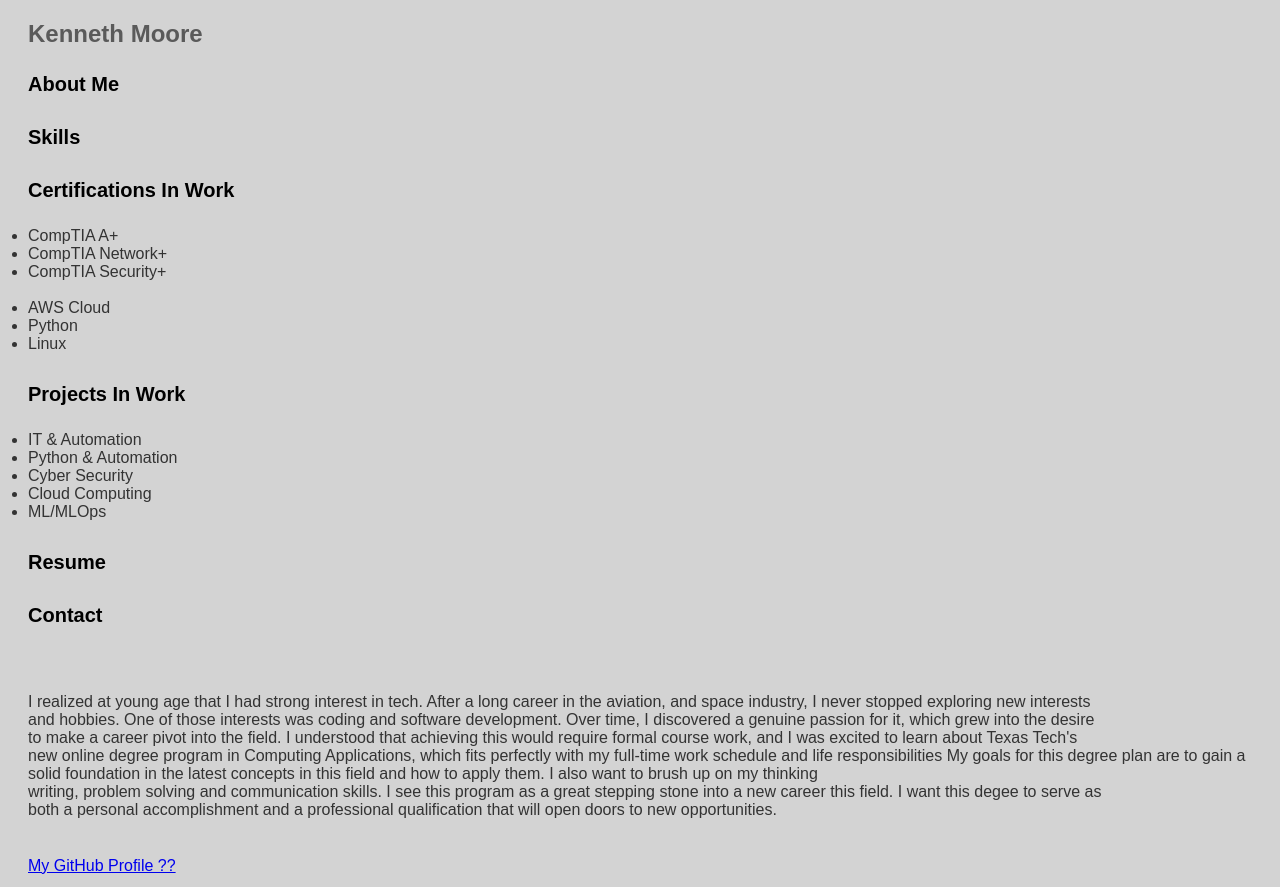
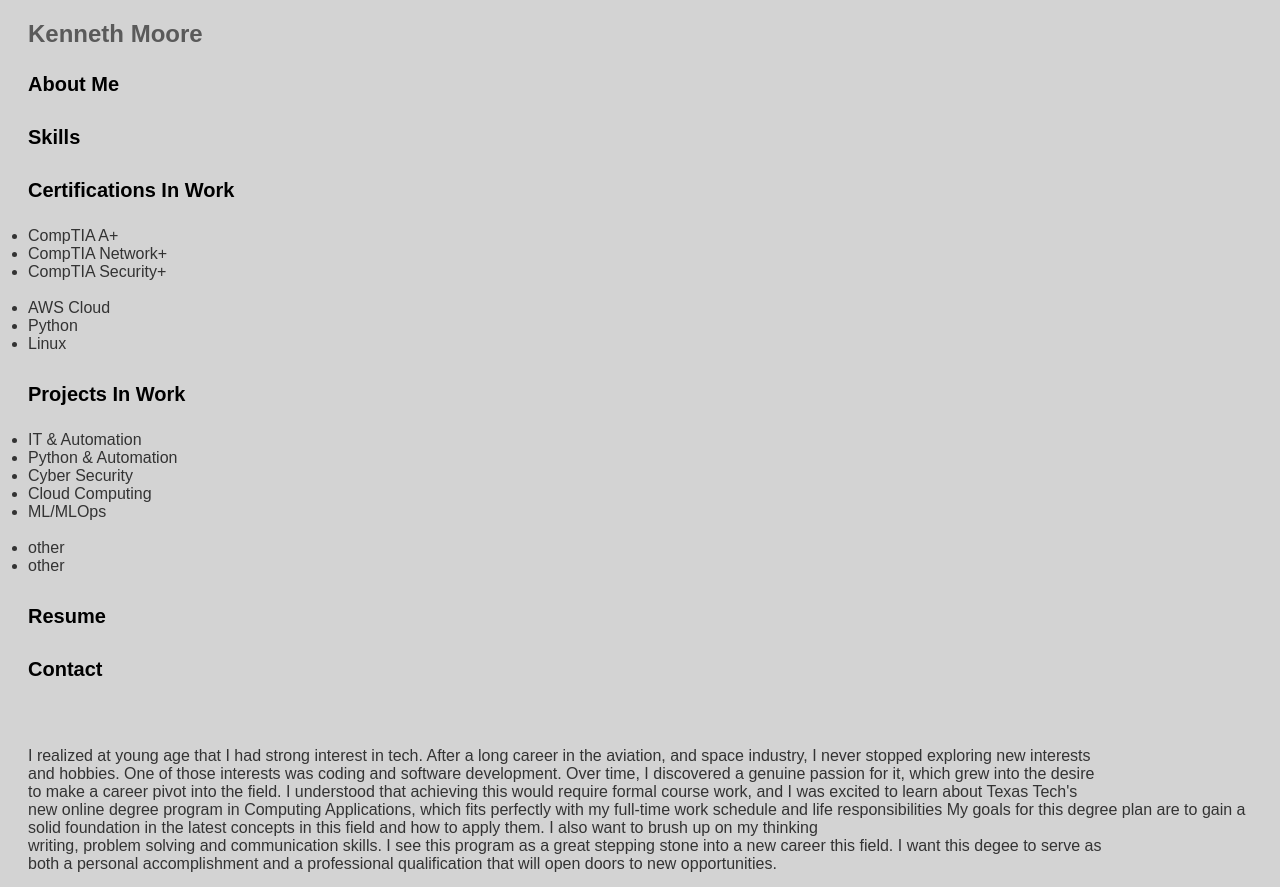
Before and after one commit to kvmoore/kvmoore.github.io, a plain HTML site: page index.html in a window 1280 px wide. Shown: the top 887 px of the page. Drawn offline with Linux system fonts and the light colour scheme.

Commit message:
Update index.html

```diff
--- a/index.html
+++ b/index.html
@@ -31,6 +31,9 @@
             <li>Cyber Security</li>
             <li>Cloud Computing</li>
             <li>ML/MLOps</li>
+            <br>
+            <li>other</li>
+            <li>other</li>
         </ul>
 
         <h2>Resume</h2>
```
